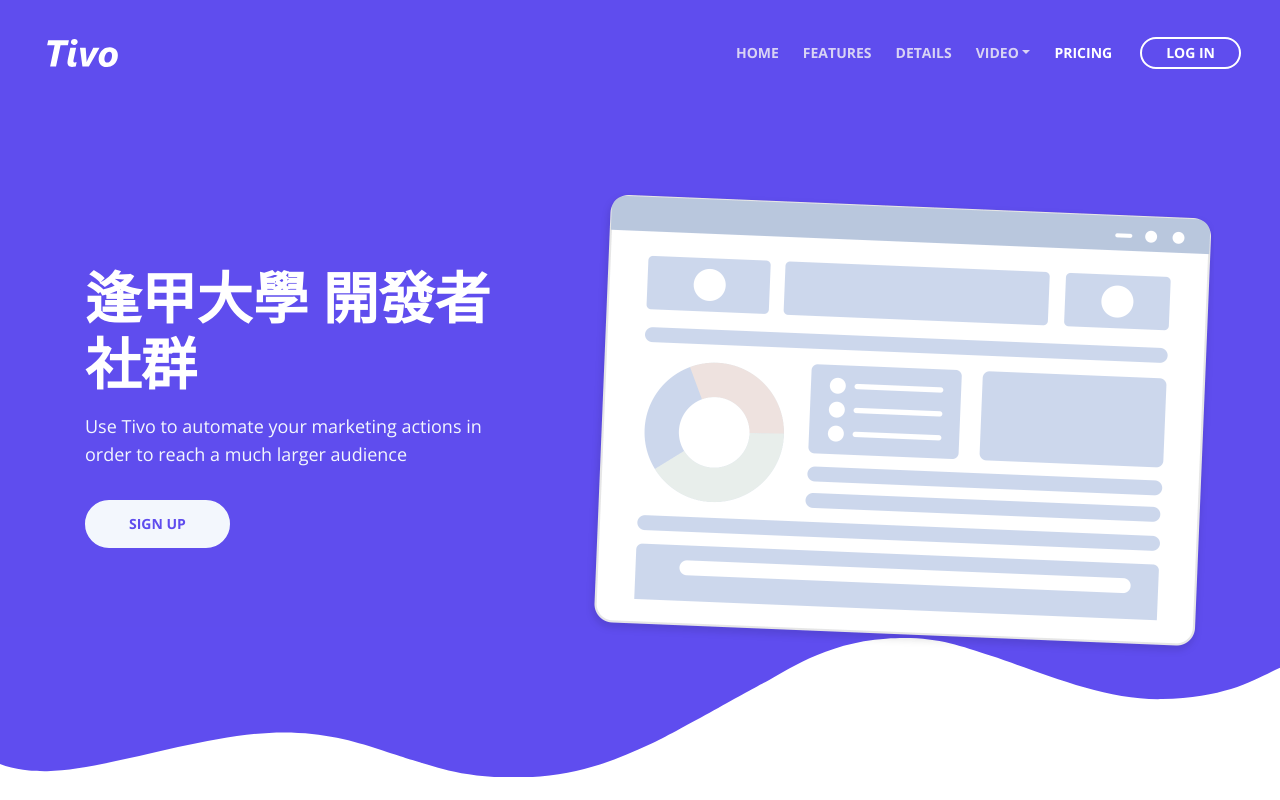
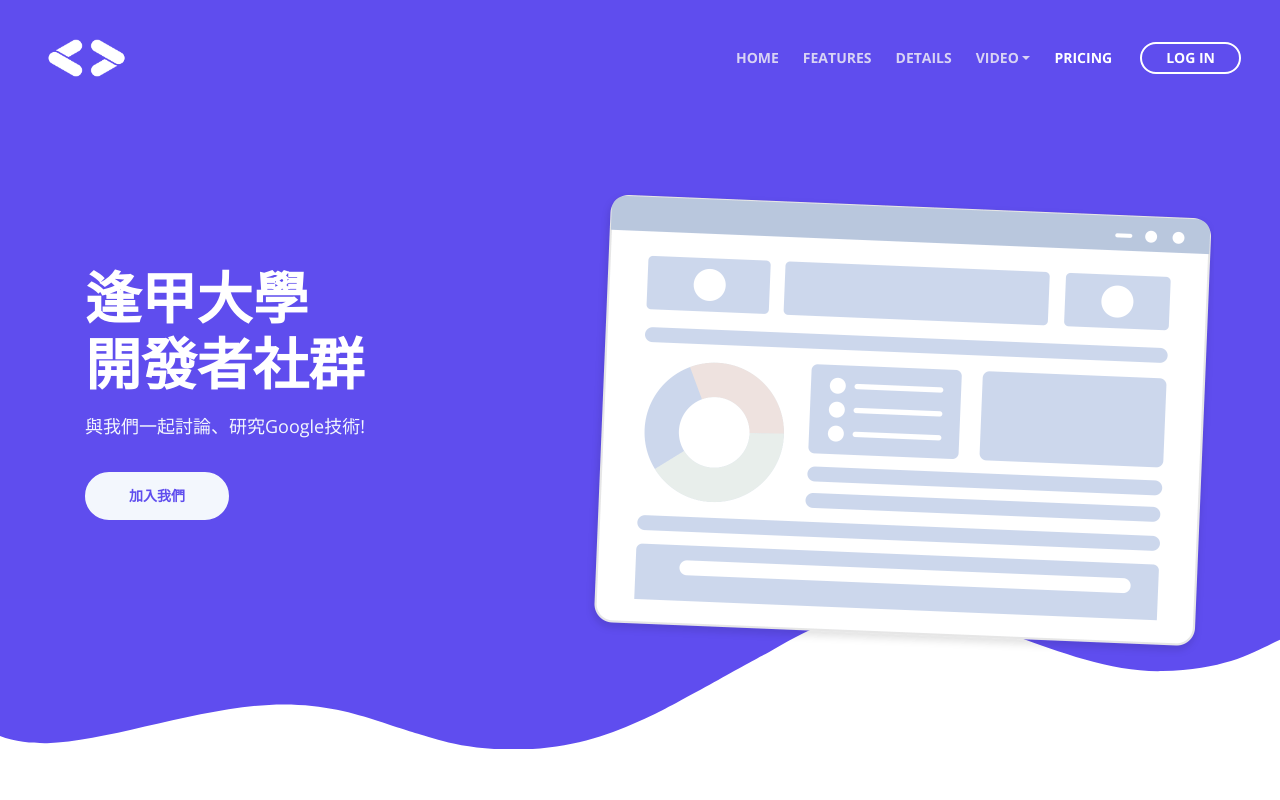
Before and after one commit to dscfcu/dscfcu.github.io, a plain HTML site: page index.html in a window 1280 px wide. Shown: the top 800 px of the page. Drawn offline with nearby package versions, Linux system fonts and the light colour scheme.

Commit message:
標題logo優化

```diff
--- a/css/styles.css
+++ b/css/styles.css
@@ -660,8 +660,8 @@ input[type='checkbox'] {
 }
 
 .navbar-custom .navbar-brand.logo-image img {
-    width: 4.4375rem;
-	height: 1.75rem;
+    width: 4.944rem;
+	height: 2.4rem;
 }
 
 .navbar-custom .navbar-brand.logo-text {
--- a/index.html
+++ b/index.html
@@ -52,7 +52,7 @@
             <!-- <a class="navbar-brand logo-text page-scroll" href="index.html">Tivo</a> -->
 
             <!-- Image Logo -->
-            <a class="navbar-brand logo-image" href="index.html"><img src="images/logo.svg" alt="alternative"></a>
+            <a class="navbar-brand logo-image" href="index.html"><img src="images/pngdsc.png" alt="alternative"></a>
 
             <!-- Mobile Menu Toggle Button -->
             <button class="navbar-toggler" type="button" data-toggle="collapse" data-target="#navbarsExampleDefault" aria-controls="navbarsExampleDefault" aria-expanded="false" aria-label="Toggle navigation">
@@ -106,9 +106,9 @@
                 <div class="row">
                     <div class="col-lg-6 col-xl-5">
                         <div class="text-container">
-                            <h1>逢甲大學 開發者社群</h1>
-                            <p class="p-large">Use Tivo to automate your marketing actions in order to reach a much larger audience</p>
-                            <a class="btn-solid-lg page-scroll" href="sign-up.html">SIGN UP</a>
+                            <h1 align="left">逢甲大學<br>開發者社群</h1>
+                            <p align="left" class="p-large">與我們一起討論、研究Google技術!</p>
+                            <a class="btn-solid-lg page-scroll" href="#">加入我們</a>
                         </div> <!-- end of text-container -->
                     </div> <!-- end of col -->
                     <div class="col-lg-6 col-xl-7">
```
Also changed, not shown: images/logo.png (added), images/pngdsc.png (added).
